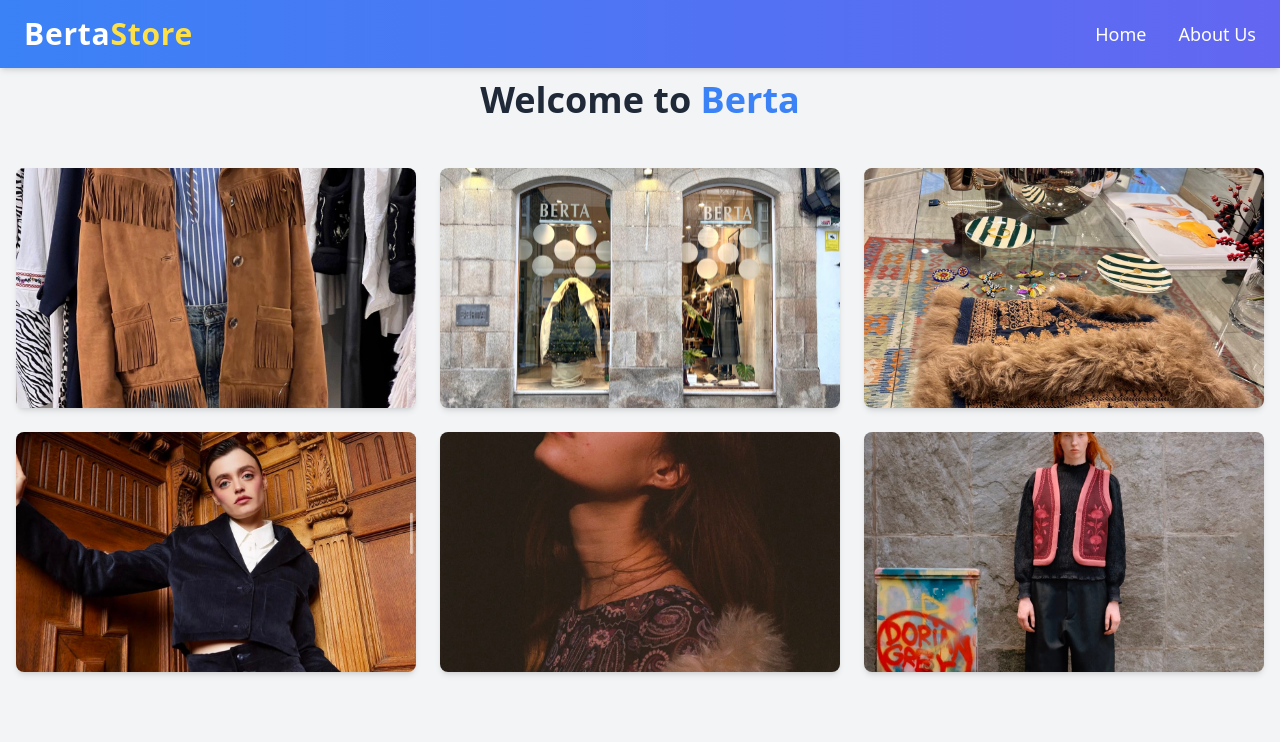
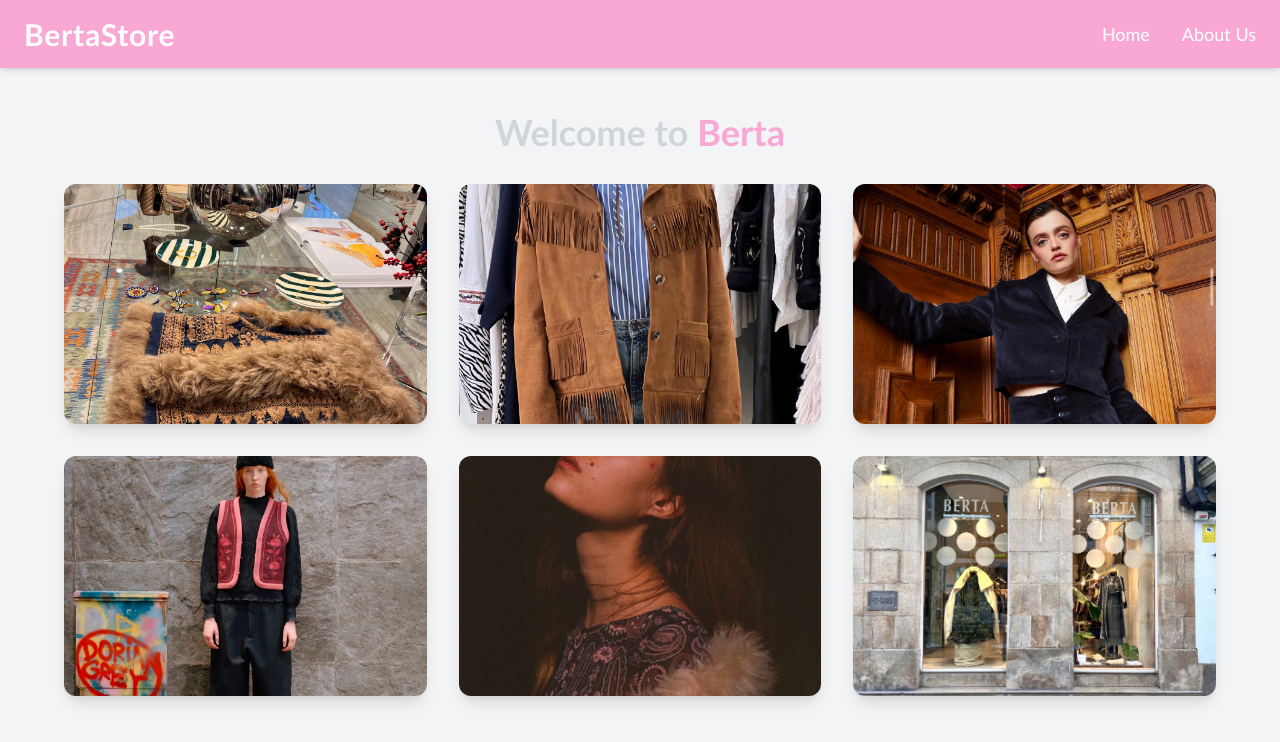
Before and after one commit to arturomrtn/bertasite, a React (Vite) app: page / in a window 1280 px wide. Shown: the top 742 px of the page. Built offline with nearby package versions, Linux system fonts and the light colour scheme.

Commit message:
random img and animation

```diff
--- a/src/components/Home.jsx
+++ b/src/components/Home.jsx
@@ -1,3 +1,6 @@
+import { motion } from "framer-motion";
+import React, { useEffect, useState } from "react";
+
 const Home = () => {
 
   const images = [
@@ -9,24 +12,34 @@ const Home = () => {
     "/images/bertastoreimage6.jpg"
   ];
 
+  const [randomImages, setRandomImages] = useState([]);
+
+  useEffect(() => {
+    const selectedImages = getRandomImages(images);
+    setRandomImages(selectedImages);
+  }, []);
+  const getRandomImages = (images, count = 6) => {
+    const shuffled = images.sort(() => 0.5 - Math.random());
+    return shuffled.slice(0, count);
+  };
+
   return (
     <div className="pt-20 bg-gray-100 min-h-screen">
       <div className="container mx-auto">
-        <h2 className="text-4xl font-bold text-center text-gray-800 mb-8">
-          Welcome to <span className="text-blue-500">Berta</span>
+        <h2 className="text-4xl font-bold text-center text-gray-300 mb-8 mt-8">
+          Welcome to <span className="text-pink-300">Berta</span>
         </h2>
-        <div className="grid grid-cols-1 sm:grid-cols-2 md:grid-cols-3 gap-6 p-4">
-          {images.map((image, index) => (
-            <div
-              key={index}
-              className="overflow-hidden rounded-lg shadow-md hover:shadow-xl transition-shadow duration-300"
-            >
-              <img
-                src={image}
-                alt={`Clothing ${index + 1}`}
-                className="w-full h-60 object-cover hover:scale-110 transition-transform duration-300"
-              />
-            </div>
+        <div className="grid grid-cols-1 sm:grid-cols-2 md:grid-cols-3 gap-8 max-w-6xl mx-auto">
+        {randomImages.map((image, index) => (
+          <motion.img
+            key={index}
+            src={image}
+            alt={`Clothing ${index + 1}`}
+            className="h-60 w-full object-cover rounded-xl shadow-lg"
+            initial={{ opacity: 0, scale: 0.8 }}
+            animate={{ opacity: 1, scale: 1 }}
+            transition={{ duration: 0.5, delay: index * 0.2 }}
+          />
           ))}
         </div>
       </div>
--- a/src/components/Navbar.jsx
+++ b/src/components/Navbar.jsx
@@ -2,16 +2,16 @@ import { Link } from 'react-router-dom';
 
 const Navbar = () => {
   return (
-    <nav className="fixed top-0 w-full bg-gradient-to-r from-blue-500 to-indigo-500 shadow-md z-50">
+    <nav className="fixed top-0 w-full bg-gradient-to-r bg-pink-300 shadow-md z-50">
       <div className="container mx-auto flex justify-between items-center py-4 px-6">
         <h1 className="text-3xl font-extrabold text-white tracking-wide">
-          Berta<span className="text-yellow-300">Store</span>
+          Berta<span>Store</span>
         </h1>
         <ul className="flex space-x-8 text-lg font-medium text-white">
           <li>
             <Link
               to="/"
-              className="hover:text-yellow-300 transition duration-300"
+              className="hover:text-gray-300 transition duration-300"
             >
               Home
             </Link>
@@ -19,7 +19,7 @@ const Navbar = () => {
           <li>
             <Link
               to="/about"
-              className="hover:text-yellow-300 transition duration-300"
+              className="hover:text-gray-300 transition duration-300"
             >
               About Us
             </Link>
--- a/src/index.css
+++ b/src/index.css
@@ -1,3 +1,7 @@
 @tailwind base;
 @tailwind components;
 @tailwind utilities;
+
+body {
+    font-family: 'Gill Sans', 'Gill Sans MT', Calibri, 'Trebuchet MS', sans-serif;
+}
--- a/tailwind.config.js
+++ b/tailwind.config.js
@@ -1,7 +1,20 @@
 module.exports = {
-  content: ["./index.html", "./src/**/*.{js,jsx}"],
+  content: [
+    "./index.html",
+    "./src/**/*.{js,jsx,ts,tsx}",
+  ],
   theme: {
-    extend: {},
+    extend: {
+      animation: {
+        fadeIn: "fadeIn 0.5s ease-out",
+      },
+      keyframes: {
+        fadeIn: {
+          "0%": { opacity: 0, transform: "scale(0.8)" },
+          "100%": { opacity: 1, transform: "scale(1)" },
+        },
+      },
+    },
   },
   plugins: [],
 };
```
